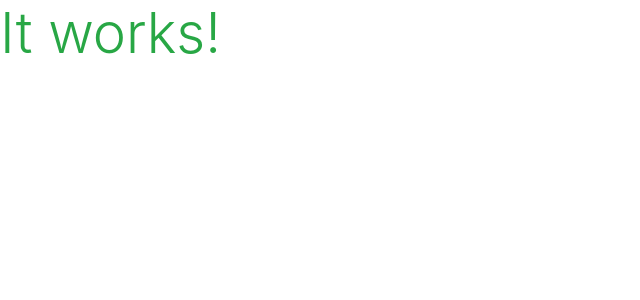
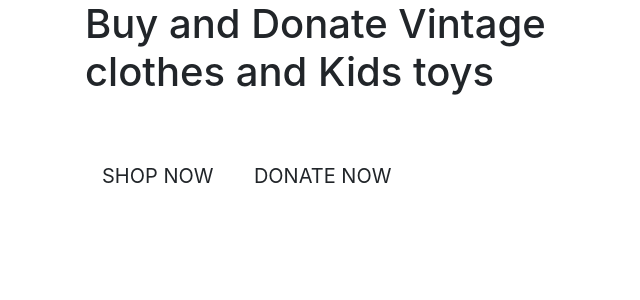
Before and after one commit to Marittie/pp5-ecommerce, a Django app: page / in a window 1280 px wide. Shown: the top 300 px of the page, without its empty margins (0-640 px from the left). Run offline with Django 3.2, Linux system fonts and the light colour scheme; some libraries are stand-ins or nearby versions.

Commit message:
add content to index.html page

```diff
--- a/home/templates/home/index.html
+++ b/home/templates/home/index.html
@@ -1,6 +1,50 @@
 {% extends "base.html" %}
 {% load static %}
 
+<!-- container for spaceing -->
+{% block page_header %}
+    <div class="container header-container">
+        <div class="row">
+            <div class="col"></div>
+        </div>
+    </div>
+{% endblock %}
+
 {% block content %}
-    <h1 class="display-4 text-success">It works!</h1>
+    <div class="container h-100" >
+        <div class="row h-100">
+            <!-- tagline -->
+            <div class="buy col-12 col-md-6 col-lg-6  my-auto">
+                <h1>Buy and Donate Vintage clothes and Kids toys</h1>
+                <!-- shop and donate buttons -->
+                <div class="my-5">
+                    <h4>
+                        <a href="{% url '' %}" class="shop-now-button btn btn-lg text-uppercase py-3">Shop Now</a>
+                        <a href="{% url '' %}" class="donate-now-button btn btn-lg text-uppercase py-3">Donate Now</a>
+                    </h4>
+                </div>
+            </div>
+        </div>
+    </div>
+
+    <div class="container h-25">
+        <div class="row h-25">
+            <div class="col"></div>
+        </div>
+    </div>
+    <!-- about us section -->
+    <div class="container h-56 about-us g-0">
+        <div class="row h-56 about-us-width">
+            <div class="col-12 g-0">
+                <h2></h2>
+                <p>
+                </p>
+                <p>
+                </p>
+                <p>
+                </p>
+
+            </div>
+        </div>
+    </div>
 {% endblock %}
```
